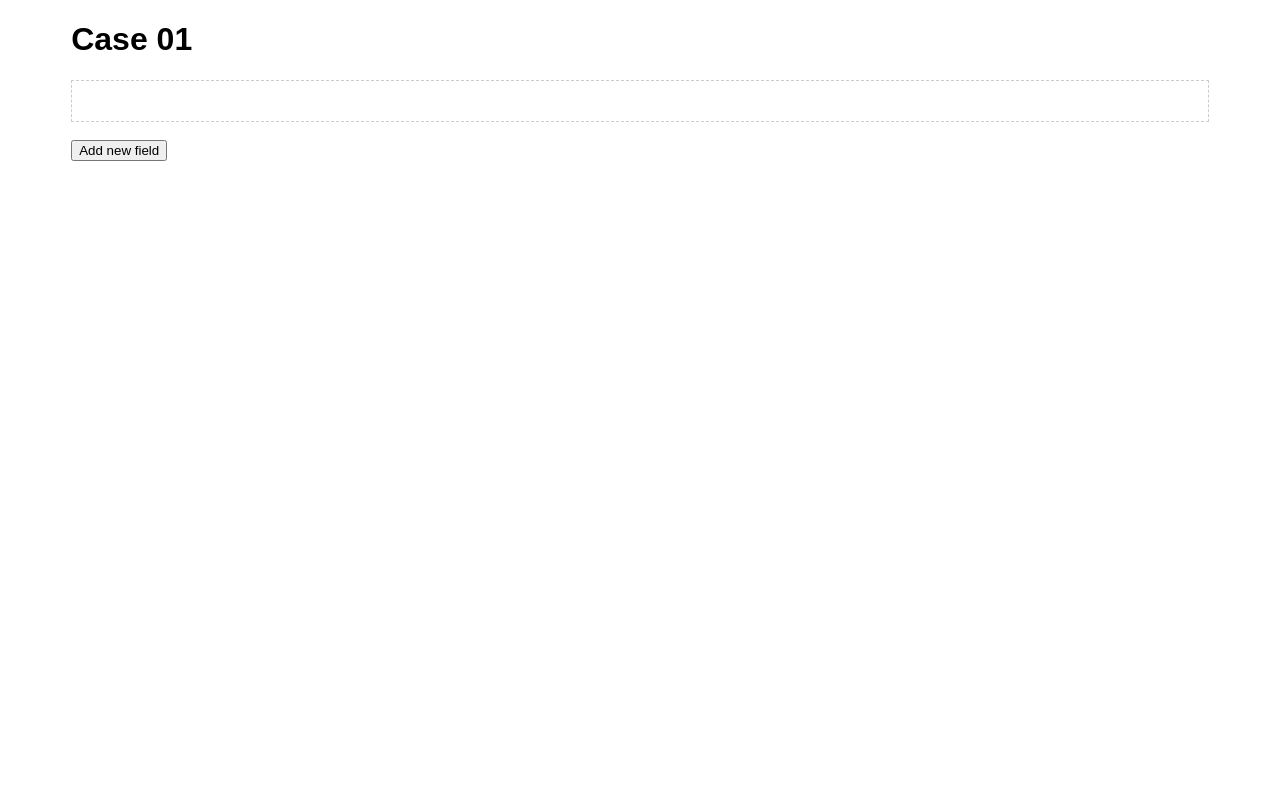
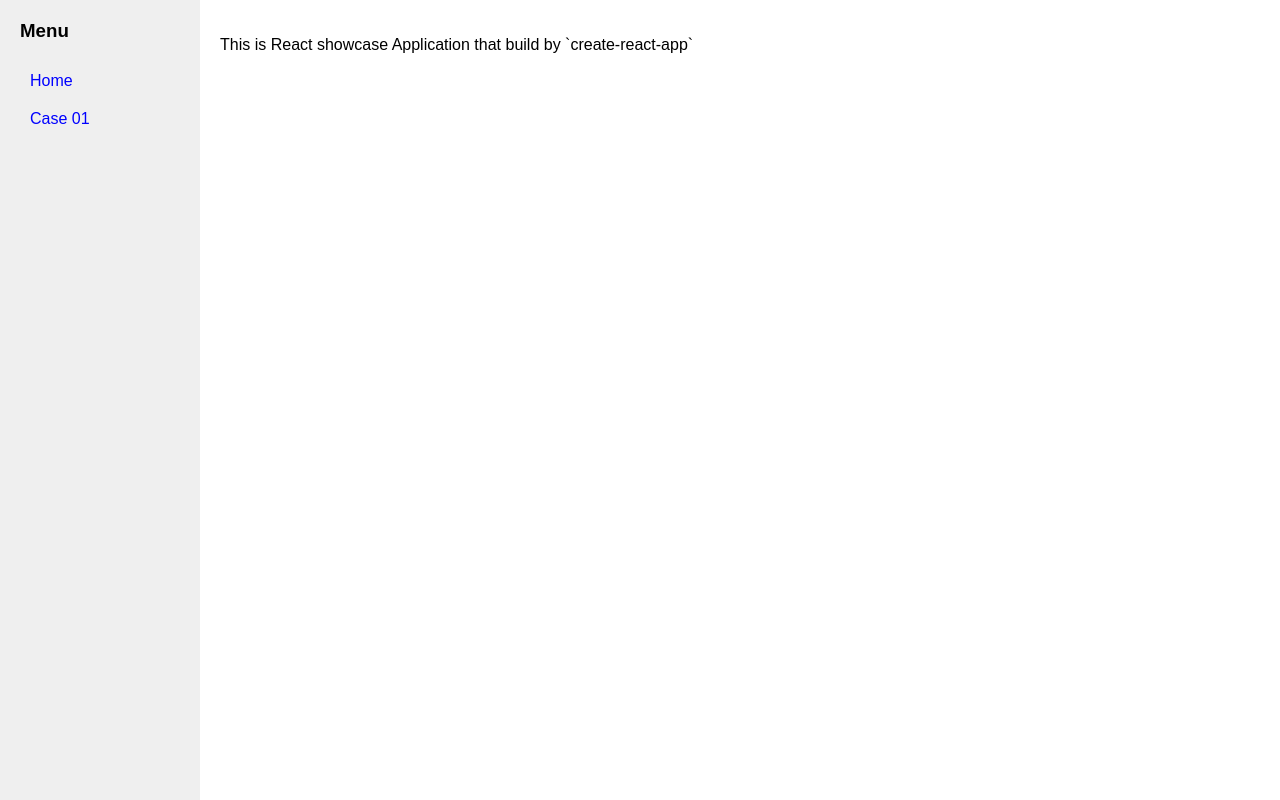
Before and after one commit to ratchagarn/react-showcase, a React (Create React App) app: page / in a window 1280 px wide. Built offline with nearby package versions, Linux system fonts and the light colour scheme.

Commit message:
Add routing

```diff
--- a/package.json
+++ b/package.json
@@ -5,6 +5,7 @@
   "dependencies": {
     "react": "^16.4.2",
     "react-dom": "^16.4.2",
+    "react-router-dom": "^4.3.1",
     "react-scripts": "1.1.4",
     "styled-components": "^3.4.2"
   },
--- a/src/App.js
+++ b/src/App.js
@@ -1,11 +1,15 @@
 import React, { Component } from 'react'
+import { BrowserRouter as Router, Route, Switch } from 'react-router-dom'
 import { injectGlobal } from 'styled-components'
 
-import Container from 'UI/Container'
+import Layout from 'UI/Layout'
+import Home from 'features/Home'
 import Case01 from 'features/Case01'
+
 
 injectGlobal([`
   html {
+    height: 100%;
     box-sizing: border-box;
   }
   *, *:before, *:after {
@@ -13,6 +17,9 @@ injectGlobal([`
   }
 
   body {
+    height: 100%;
+    margin: 0;
+    padding: 0;
     font-family: Arial, Helvetica, sans-serif
   }
 `])
@@ -21,9 +28,14 @@ injectGlobal([`
 class App extends Component {
   render() {
     return (
-      <Container>
-        <Case01 />
-      </Container>
+      <Router>
+        <Layout>
+          <Switch>
+            <Route exact path="/" component={Home} />
+            <Route exact path="/case01" component={Case01} />
+          </Switch>
+        </Layout>
+      </Router>
     )
   }
 }
--- a/src/UI/Container.js
+++ b/src/UI/Container.js
@@ -2,8 +2,9 @@ import styled from 'styled-components'
 
 
 const Container = styled.div`
-  width: 90%;
+  width: 100%;
   margin: auto;
+  padding: 20px;
 `
 
 export default Container
--- /dev/null
+++ b/src/UI/Layout.js
@@ -0,0 +1,84 @@
+import React from 'react'
+import styled from 'styled-components'
+import { Link } from 'react-router-dom'
+
+
+const menu = [
+  {
+    name: 'Home',
+    path: '/',
+  },
+  {
+    name: 'Case 01',
+    path: '/case01',
+  },
+]
+
+const Layout = ({ children }) => {
+  const menuList = menu.map((item, i) => (
+    <Menu.Item key={`menu-item-${i}`}>
+      <Link to={item.path}>{item.name}</Link>
+    </Menu.Item>
+  ))
+
+  return (
+    <Container>
+      <Sidebar>
+        <MenuTitle>Menu</MenuTitle>
+        <Menu>
+          {menuList}
+        </Menu>
+      </Sidebar>
+      <Content>
+        {children}
+      </Content>
+    </Container>
+  )
+}
+
+export default Layout
+
+
+const Container = styled.div`
+  position: relative;
+`
+
+const Sidebar = styled.div`
+  position: fixed;
+  top: 0;
+  left: 0;
+  width: 200px;
+  height: 100%;
+  padding: 20px;
+  background-color: #EFEFEF;
+`
+
+const Content = styled.div`
+  width: calc(100% - 200px);
+  margin-left: 200px;
+`
+
+const MenuTitle = styled.h3`
+  margin: 0 0 20px 0;
+`
+
+const Menu = styled.ul`
+  margin: 0;
+  padding: 0;
+`
+
+Menu.Item = styled.li`
+  padding: 10px;
+  list-style: none;
+
+  > a {
+    display: block;
+    color: blue;
+    text-decoration: none;
+
+    &:hover {
+      color: red;
+      text-decoration: underline;
+    }
+  }
+`
--- a/src/features/Case01/Case01.js
+++ b/src/features/Case01/Case01.js
@@ -1,5 +1,7 @@
-import React, { Component, Fragment } from 'react'
+import React, { Component } from 'react'
 import styled from 'styled-components'
+
+import Container from 'UI/Container'
 
 
 class Case01 extends Component {
@@ -20,14 +22,14 @@ class Case01 extends Component {
     }
 
     return (
-      <Fragment>
+      <Container>
         <h1>Case 01</h1>
         <Wrapper>
           {fields}
         </Wrapper>
         <br />
         <button onClick={this.handleOnAddField}>Add new field</button>
-      </Fragment>
+      </Container>
     )
   }
 
--- /dev/null
+++ b/src/features/Home/Home.js
@@ -0,0 +1,11 @@
+import React from 'react'
+import Container from 'UI/Container'
+
+
+const Home = () => (
+  <Container>
+    <p>This is React showcase Application that build by `create-react-app`</p>
+  </Container>
+)
+
+export default Home
--- /dev/null
+++ b/src/features/Home/index.js
@@ -0,0 +1 @@
+export { default } from './Home'
```
Also changed, not shown: 1 other file (tests, documents, lock files or other folders).
